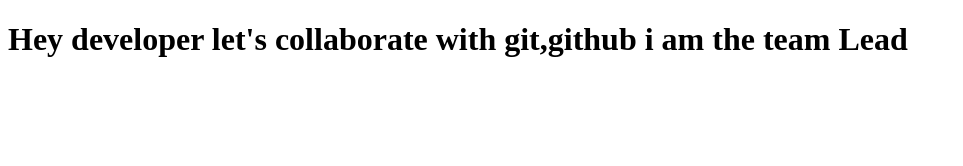
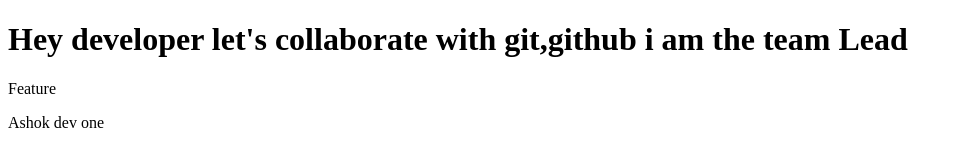
Before and after one commit to Ashokkadubandi/Team-work, a plain HTML site: page index.html in a window 1280 px wide. Shown: the whole page, without its empty margins (0-963 px from the left). Drawn offline with Linux system fonts and the light colour scheme.

Commit message:
modified by branch ashok

```diff
--- a/index.html
+++ b/index.html
@@ -8,6 +8,10 @@
 <body>
     <div>
         <h1>Hey developer let's collaborate with git,github i am the team Lead</h1>
+        <div>
+            <p>Feature</p>
+            <p>Ashok dev one</p>
+        </div>
     </div>
 </body>
 </html>
```
